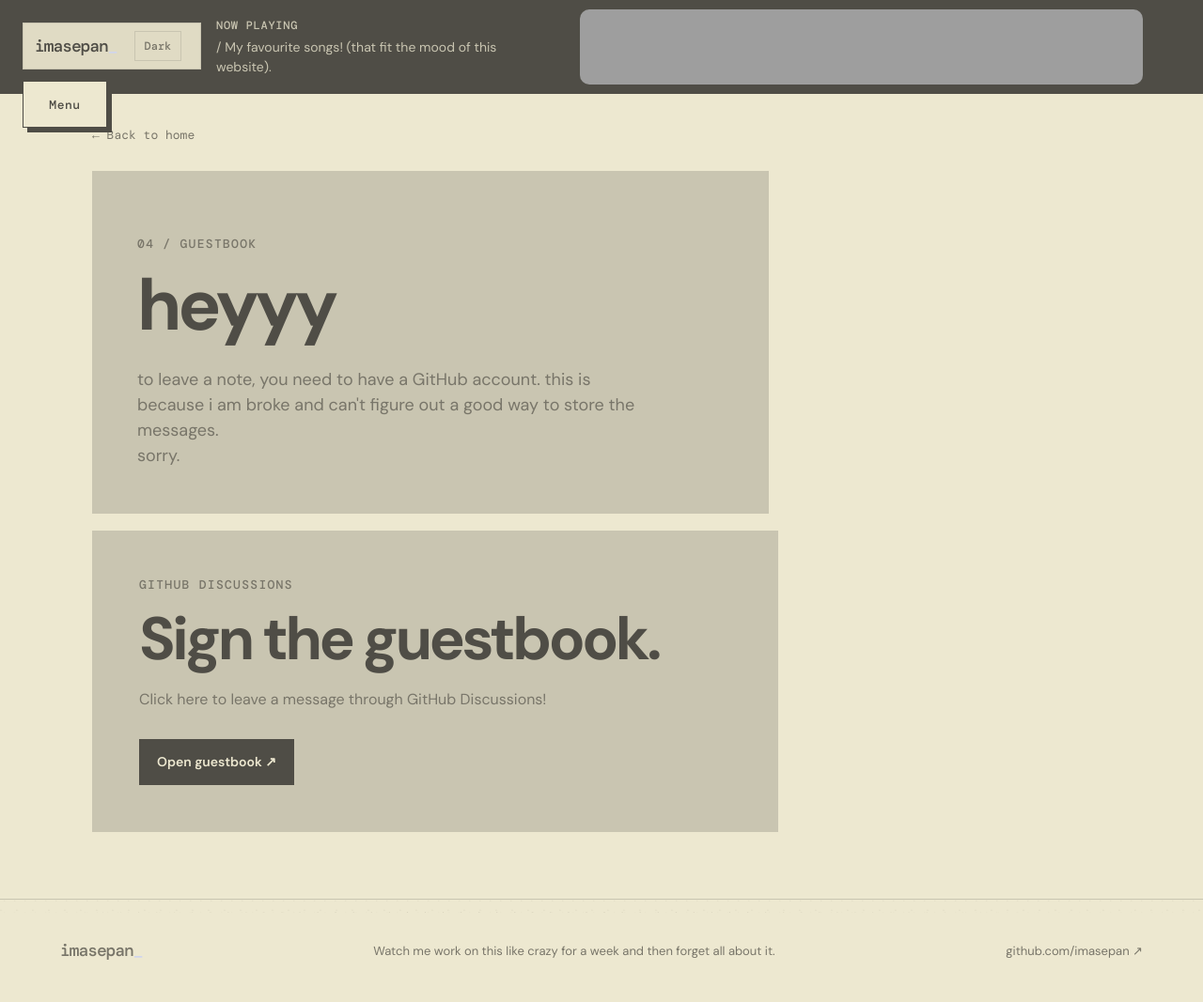
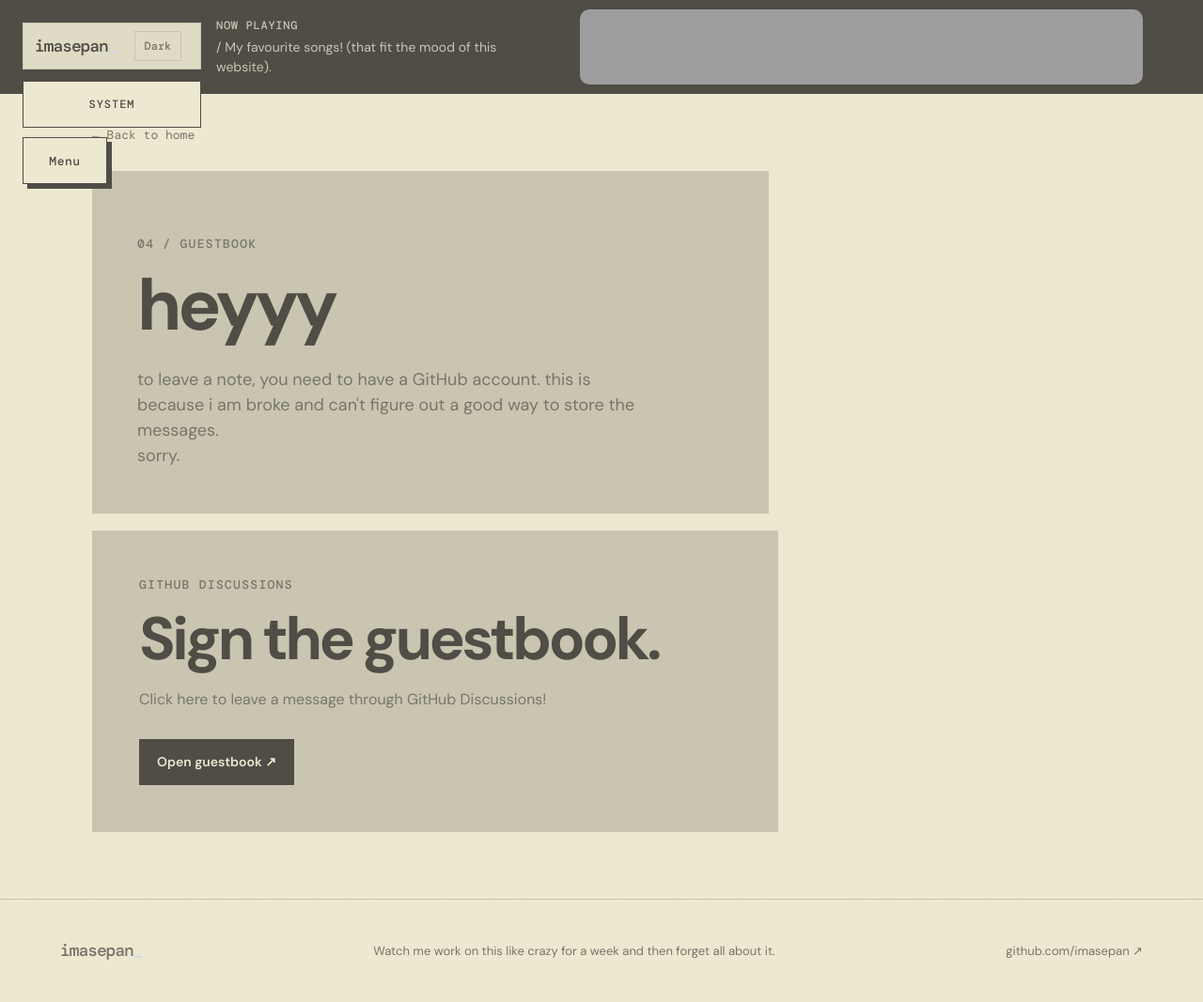
Before and after one commit to imasepan/imasepan.github.io, a Jekyll site: the page guestbook.html, which Jekyll copies as it is, in a window 1280 px wide. Shown: the whole page at 94% size. Built offline with Jekyll 4.4.1, drawn with Linux system fonts in a browser that asks for light colours; grey boxes are pictures that could not be loaded.

Commit message:
Enable optional industrial guestbook layout

```diff
--- a/guestbook.html
+++ b/guestbook.html
@@ -8,7 +8,9 @@
     <link rel="preconnect" href="https://fonts.googleapis.com" />
     <link rel="preconnect" href="https://fonts.gstatic.com" crossorigin />
     <link href="https://fonts.googleapis.com/css2?family=DM+Mono:wght@400;500&family=DM+Sans:wght@400;500;600;700&display=swap" rel="stylesheet" />
+    <script src="/layout.js?v=20260805-1"></script>
     <link rel="stylesheet" href="styles.css?v=20260804-26" />
+    <link rel="stylesheet" href="/industrial.css?v=20260805-1" />
   </head>
   <body>
     <header class="site-header">
```
